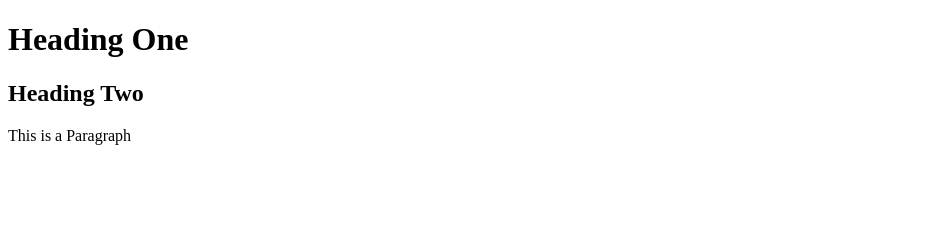
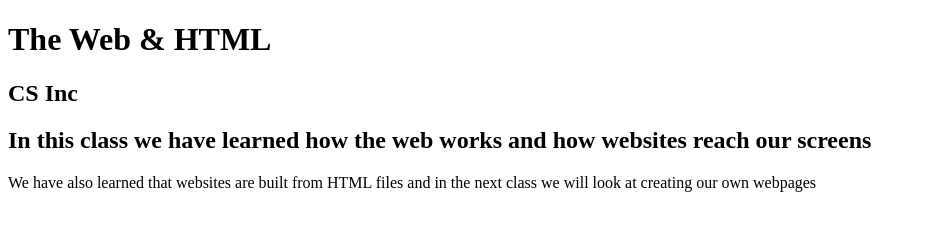
Before and after one commit to PhoenixxYR/myFirstRepo, a plain HTML site: page index.html in a window 1280 px wide. Shown: the whole page, without its empty margins (0-926 px from the left). Drawn offline with Linux system fonts and the light colour scheme.

Commit message:
Make Basic Layout

```diff
--- a/index.html
+++ b/index.html
@@ -6,8 +6,9 @@
     <title>Document</title>
 </head>
 <body>
-    <h1>Heading One</h1>
-    <h2>Heading Two</h2>
-    <p>This is a Paragraph</p>
+    <h1>The Web & HTML</h1>
+    <h2>CS Inc</h2>
+    <h2>In this class we have learned how the web works and how websites reach our screens</h2>
+    <p>We have also learned that websites are built from HTML files and in the next class we will look at creating our own webpages</p>
 </body>
 </html>
```
